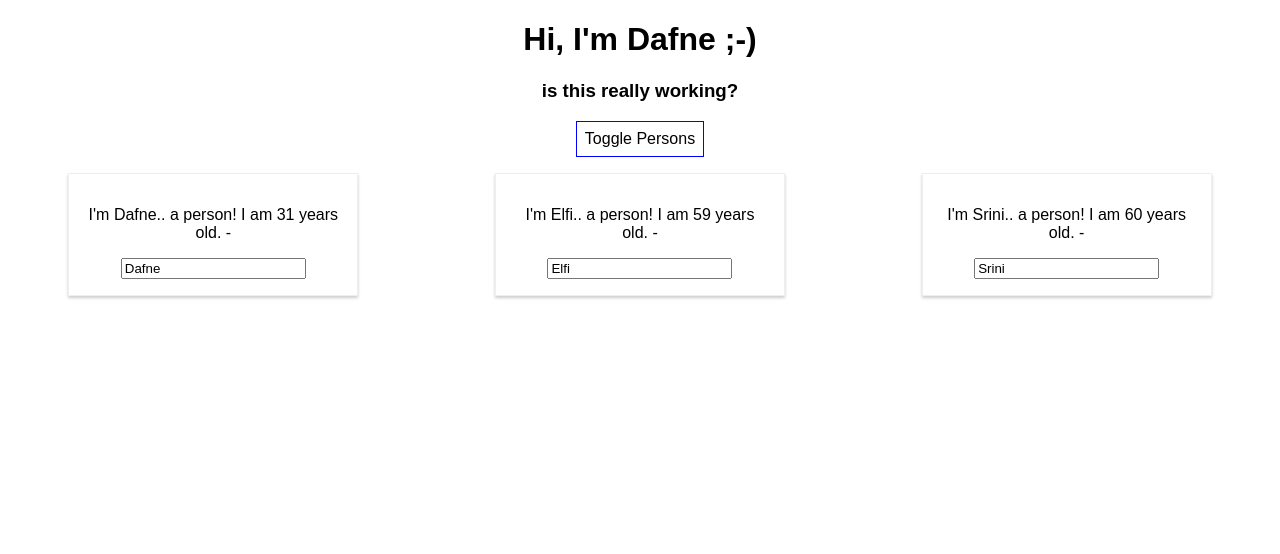
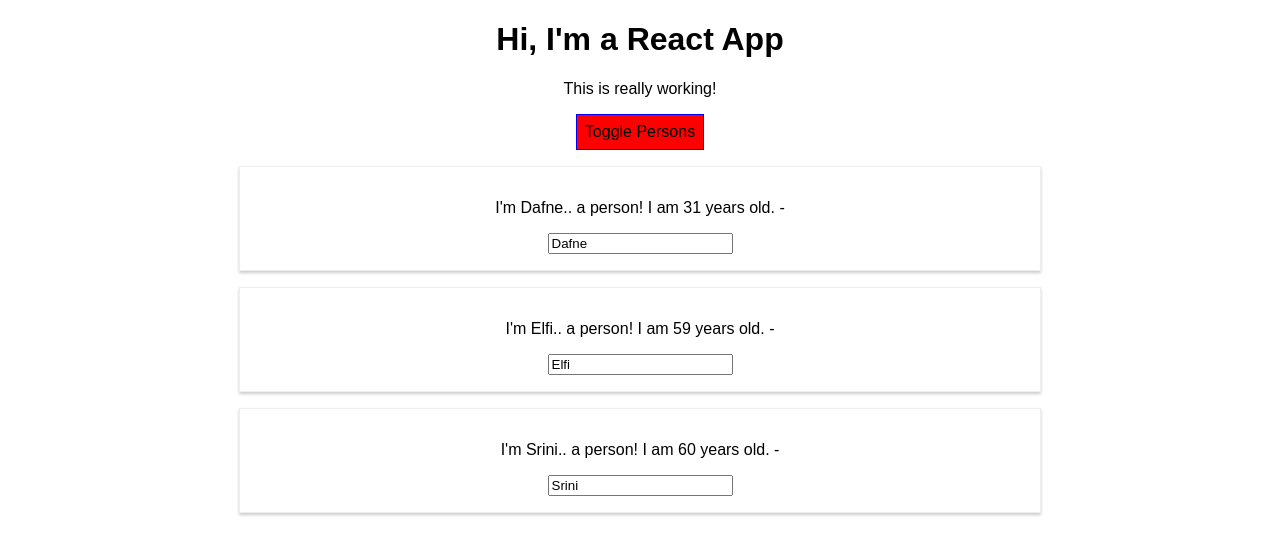
Before and after one commit to dafneolca/react-complete-guide, a React (Create React App) app: page / in a window 1280 px wide. Both pictures are taken after a click on the button "Toggle Persons". Shown: the top 554 px of the page. Built offline with nearby package versions, Linux system fonts and the light colour scheme.

Commit message:
completed section 5 - styling components

```diff
--- a/package.json
+++ b/package.json
@@ -3,6 +3,7 @@
   "version": "0.1.0",
   "private": true,
   "dependencies": {
+    "radium": "^0.25.2",
     "react": "^16.9.0",
     "react-dom": "^16.9.0",
     "react-scripts": "1.1.5"
--- a/src/App.css
+++ b/src/App.css
@@ -1,3 +1,11 @@
 .App {
   text-align: center;
 }
+
+.red {
+  color: red;
+}
+
+.bold {
+  font-weight: bold;
+}
--- a/src/App.js
+++ b/src/App.js
@@ -1,78 +1,108 @@
 import React, { Component } from 'react';
 import './App.css';
-
-import Person from './Person/Person'
-import Output from './Assignment-1/UserOutput/UserOutput'
-import Input from './Assignment-1/UserInput/UserInput'
+import Radium, { StyleRoot } from 'radium';
+import Person from './Person/Person';
 
 class App extends Component {
   state = {
     persons: [
-      { key: "aasd3", name: "Dafne", age: 31 },
-      { key: "aasd30", name: "Elfi", age: 59 },
-      { key: "aasd03", name: "Srini", age: 60 }
+      { id: 'asfa1', name: 'Dafne', age: 31 },
+      { id: 'vasdf1', name: 'Elfi', age: 59 },
+      { id: 'asdf11', name: 'Srini', age: 60 }
     ],
-    otherState: 'Some other state',
+    otherState: 'some other value',
     showPersons: false
   }
 
   togglePersonsHandler = () => {
-    console.log(this.state.showPersons);
     let doesShow = this.state.showPersons;
     this.setState({ showPersons: !doesShow })
-    console.log(this.state.showPersons);
+  }
+
+  nameChangedHandler = (event, id) => {
+    const personIndex = this.state.persons.findIndex(p => {
+      console.log(p.id)
+      console.log(id)
+      return p.id === id;
+    });
+    const person = {
+      ...this.state.persons[personIndex]
+    };
+    person.name = event.target.value;
+    const persons = [...this.state.persons];
+    persons[personIndex] = person;
+    this.setState({ persons: persons });
   }
 
   deletePersonHandler = (personIndex) => {
-    // console.log("delete");
     const persons = [...this.state.persons];
     persons.splice(personIndex, 1);
-    this.setState({
-      persons: persons
-    })
+    this.setState({ persons: persons });
+  }
+
+  togglePersonsHandler = () => {
+    const doesShow = this.state.showPersons;
+    this.setState({ showPersons: !doesShow });
   }
 
   render() {
     const style = {
-      backgroundColor: 'white',
+      backgroundColor: 'green',
+      font: 'inherit',
       border: '1px solid blue',
-      font: 'inherit',
       padding: '8px',
-      cursor: 'pointer'
-    }
-
-    const personContainer = {
-      display: 'flex'
-    }
+      cursor: 'pointer',
+      ':hover': {
+        backgroundColor: 'lightgreen',
+        color: 'black',
+      }
+    };
 
     let persons = null;
 
     if (this.state.showPersons) {
       persons = (
-        <div style={personContainer}>
+        <div>
           {this.state.persons.map((person, index) => {
             return <Person
               click={() => this.deletePersonHandler(index)}
               name={person.name}
               age={person.age}
-              key={person.key} />
+              key={person.id}
+              changed={(event) => this.nameChangedHandler(event, person.id)} />
           })}
         </div>
-      )
+      );
+      style.backgroundColor = 'red';
+      style[':hover'] = {
+        backgroundColor: 'salmon',
+        color: 'black'
+      };
+    }
+
+    const classes = [];
+    // let classes = ['red', 'bold'].join(' ');
+
+    if (this.state.persons.length <= 2) {
+      classes.push('red');
+    }
+    if (this.state.persons.length <= 1) {
+      classes.push('bold');
     }
 
     return (
-      <div className="App" >
-        <h1>Hi, I'm Dafne ;-)</h1>
-        <h3>is this really working?</h3>
-        <button
-          style={style}
-          onClick={this.togglePersonsHandler}>Toggle Persons</button>
-        {persons}
-      </div >
-    )
+      <StyleRoot>
+        <div className="App">
+          <h1>Hi, I'm a React App</h1>
+          <p className={classes.join(' ')}>This is really working!</p>
+          <button
+            style={style}
+            onClick={this.togglePersonsHandler}>Toggle Persons</button>
+          {persons}
+        </div>
+      </StyleRoot>
+    );
   }
-
 }
 
-export default App;
+export default Radium(App);
--- a/src/Assignment-1/UserInput/UserInput.js
+++ /dev/null
@@ -1,12 +0,0 @@
-import React from 'react';
-
-const userInput = (props) => {
-  return (
-    <div>
-      <input type="text" onChange={props.changed} value={props.user} />
-    </div>
-  )
-
-}
-
-export default userInput;
--- a/src/Assignment-1/UserOutput/UserOutput.js
+++ /dev/null
@@ -1,15 +0,0 @@
-import React from 'react';
-import '../assignment1.css'
-
-const userOutput = (props) => {
-  return (
-    <div className="Output">
-      <p>Why, sometimes I’ve believed as many as six impossible things before breakfast.</p>
-      <p>We are all in the gutter, but some of us are looking at the stars.</p>
-      <p>Username: {props.userName} - {props.user}</p>
-    </div>
-  )
-
-}
-
-export default userOutput;
--- a/src/Assignment-1/assignment1.css
+++ /dev/null
@@ -1,8 +0,0 @@
-.Output{
-  width: 60%;
-  margin: 16px auto;
-  border: 1px solid #eee;
-  box-shadow: 0 2px 3px #ccc;
-  padding: 16px;
-  text-align:center;
-}
--- a/src/Person/Person.css
+++ b/src/Person/Person.css
@@ -1,5 +1,5 @@
 .Person {
-  width: 20%;
+  width: 60%;
   /* display: inline; */
   margin: 16px auto;
   border: 1px solid #eee;
--- a/src/Person/Person.js
+++ b/src/Person/Person.js
@@ -1,7 +1,9 @@
 import React from 'react';
 import './Person.css'
+// import Radium from 'radium'
 
 const person = (props) => {
+
   return (
     <div className="Person">
       <p onClick={props.click}>I'm {props.name}.. a person! I am {props.age} years old. - {props.children}</p>
@@ -12,3 +14,4 @@
 }
 
 export default person;
+// export default Radium(person);
```
Also changed, not shown: 1 other file (tests, documents, lock files or other folders).
